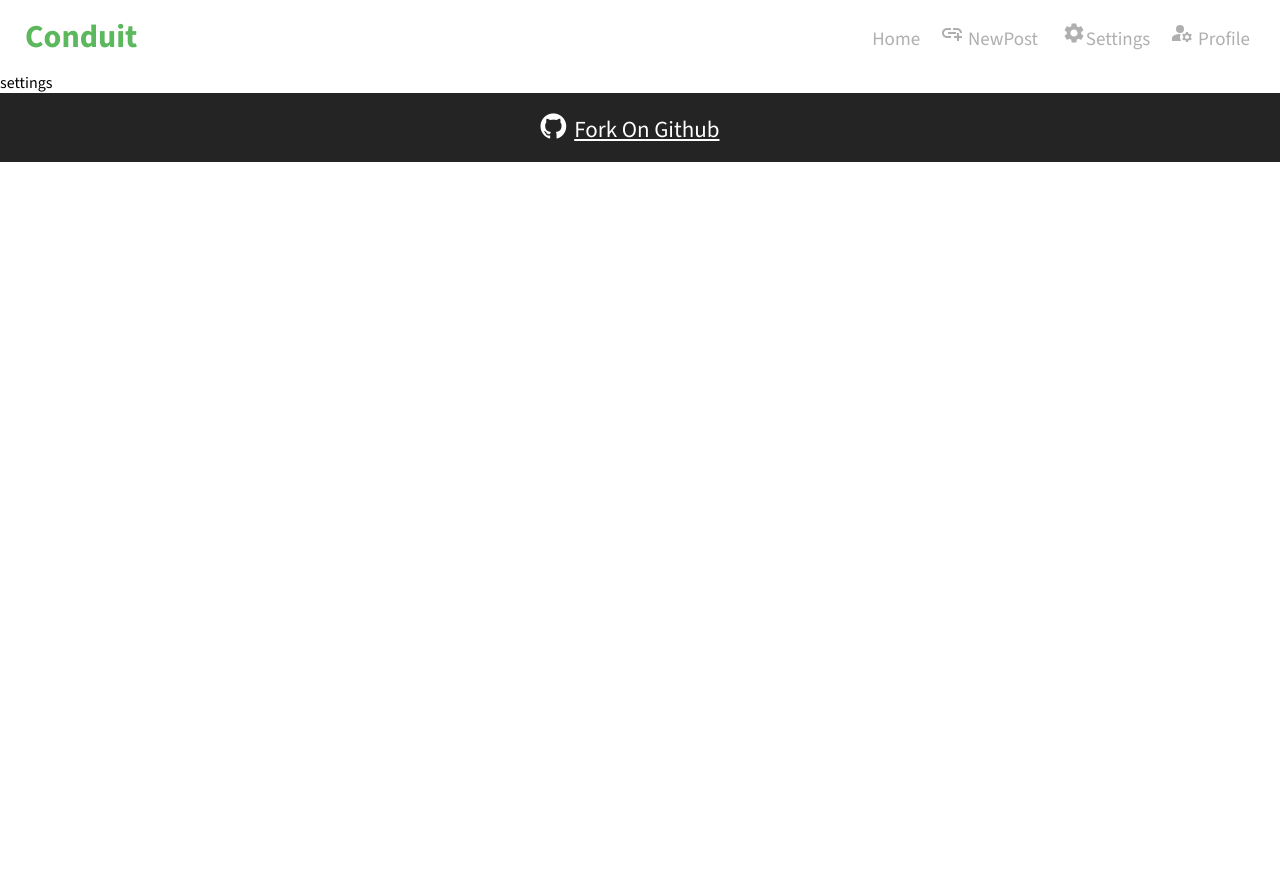
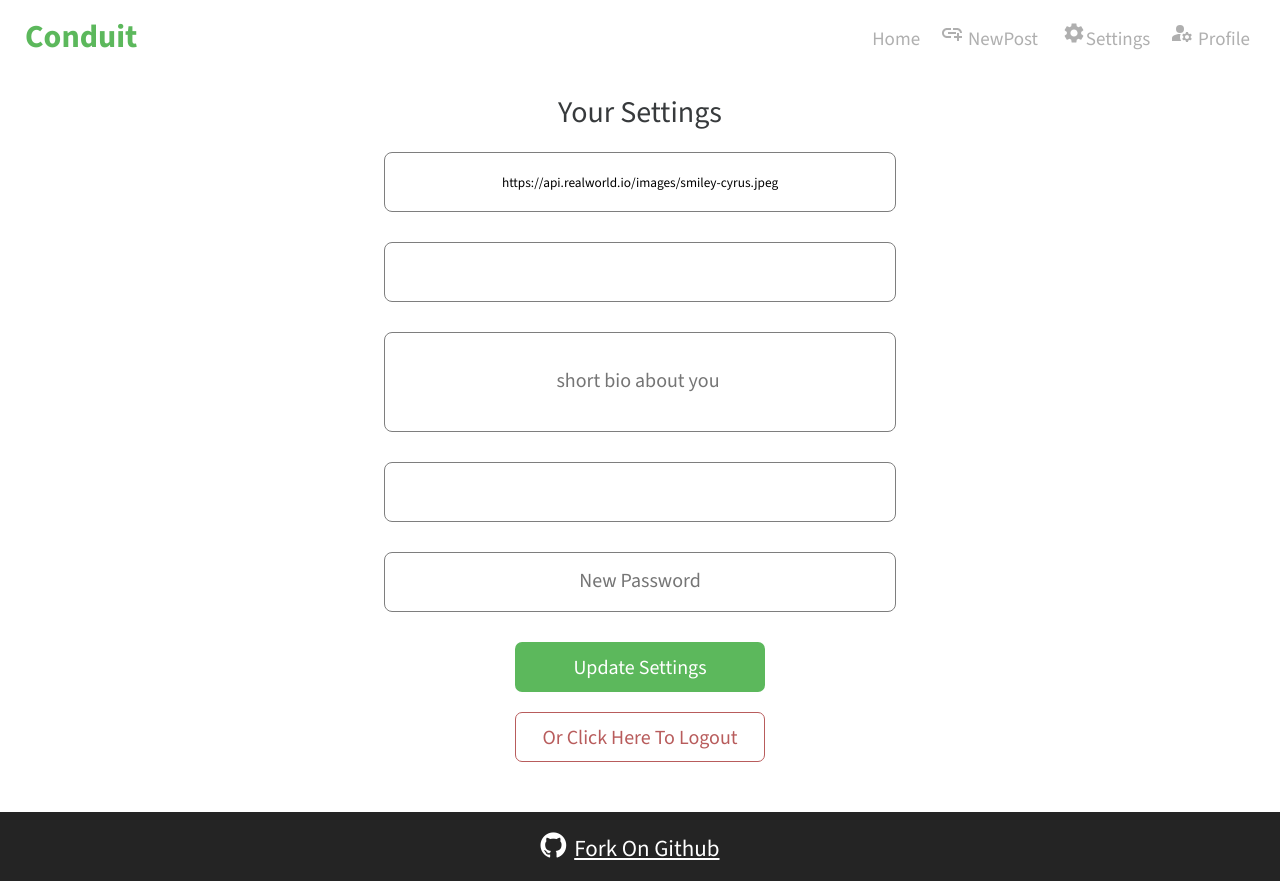
Before and after one commit to Leen-odeh3/conduit, a React (Vite) app: page /settings in a window 1280 px wide. Before the commit the page ends 800 px from the top, so only its background shows below. Built offline with nearby package versions, Linux system fonts and the light colour scheme.

Commit message:
settings page is done

```diff
--- /dev/null
+++ b/src/Pages/Settings/Settings.css
@@ -0,0 +1,56 @@
+
+div.setting{
+    text-align: center;
+    padding-top: 20px;
+
+}
+
+p{
+    font-size: 30px;
+    color: #373a3c;
+    margin-bottom: 10px;
+}
+form{
+    width:70%;
+    margin: auto;
+}
+input{
+display: block;
+ text-align: center;
+ width:40%;
+ height: 60px;
+ margin: auto;
+ margin-top: 20px;
+ margin-bottom: 30px;
+ border:.1px solid #7e7e7e;
+ border-radius: 8px;
+ outline: none;
+}
+input::placeholder{
+    font-size: 20px;
+}
+button.btn1,button.btn2{
+color:white;
+background-color: #5cb85c;
+border-radius: 7px;
+width:250px;
+height: 50px;
+border: none;
+margin-bottom: 20px;
+display: block;
+margin: auto;
+font-size: 20px;
+}
+button.btn2{
+   background-color: white;
+   border:1px solid #b85c5c;
+   color:#b85c5c;
+   margin-top: 20px;
+   margin-bottom: 20px;
+   margin-bottom: 50px;
+   cursor: pointer;
+}
+button.btn2:hover{
+    color:white;
+    background-color: #b85c5c;
+}
--- a/src/Pages/Settings/Settings.jsx
+++ b/src/Pages/Settings/Settings.jsx
@@ -1,9 +1,19 @@
-
+import './Settings.css'
 
 const Settings = () => {
   return (
-    <div>
-      settings
+    <div className='setting'>
+      <p>Your Settings</p>
+      <from>
+        <input type="text" value="https://api.realworld.io/images/smiley-cyrus.jpeg"/>
+        <input type="text"/>
+        <input placeholder="short bio about you " style={{height:"100px"}}/>
+        <input type="text"/>
+        <input type="text" placeholder='New Password'/>
+      </from>
+      <button className='btn1'> Update Settings</button>
+
+      <button className='btn2'>Or Click Here To Logout</button>
     </div>
   )
 }
```
